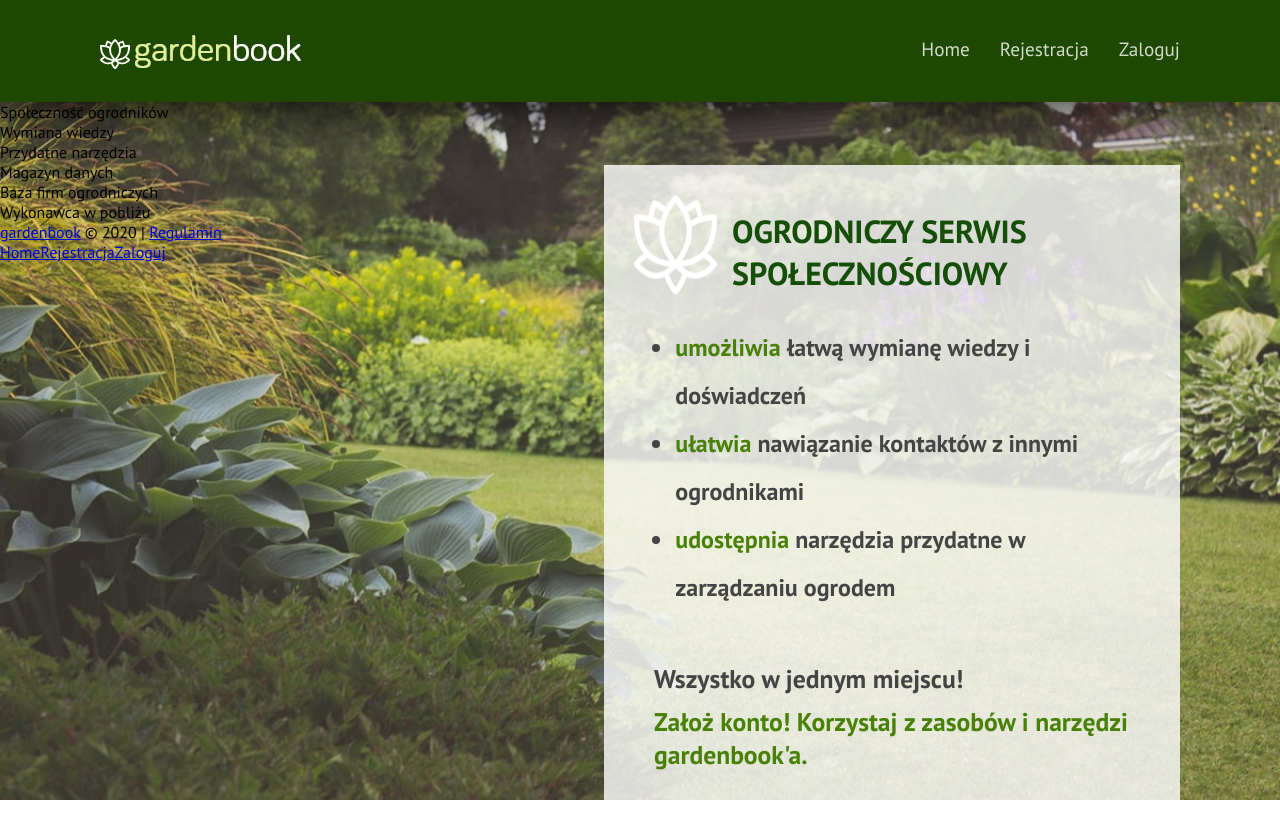
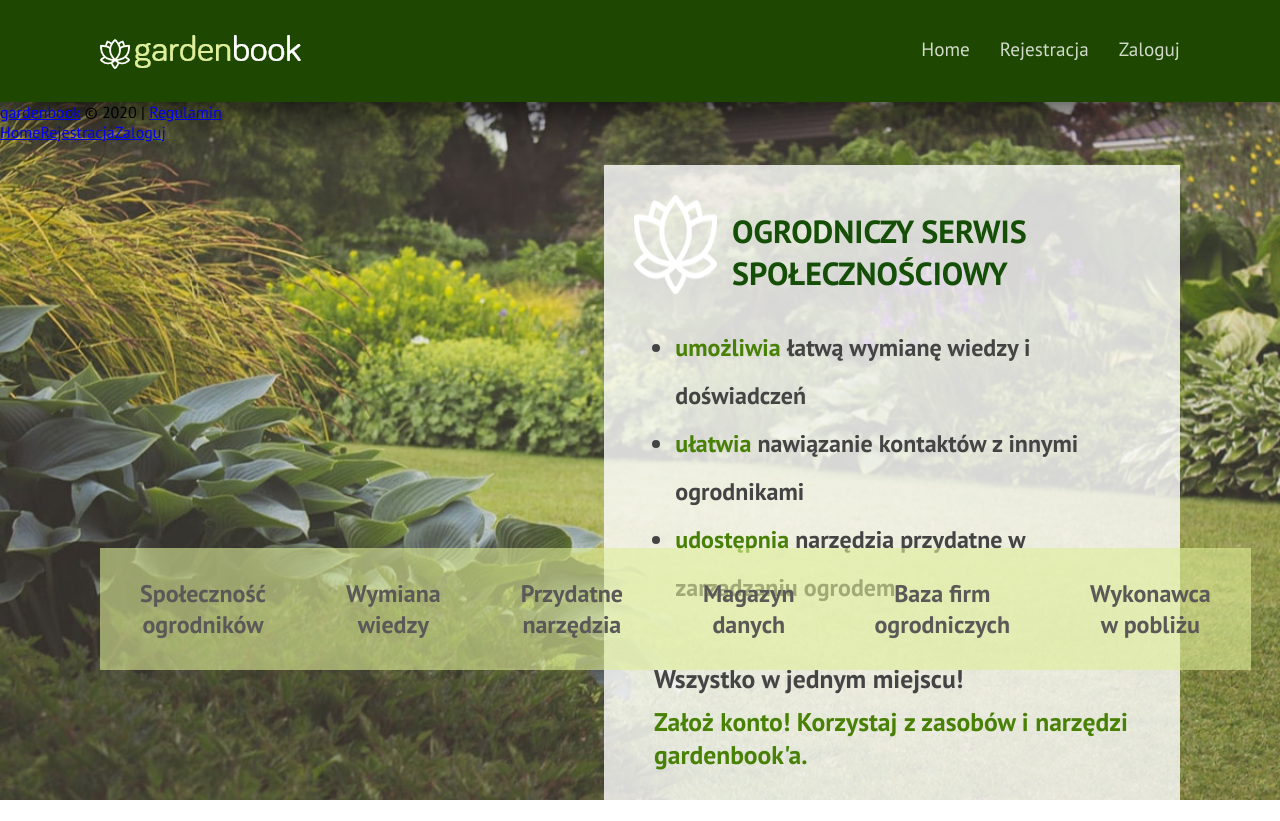
Before and after one commit to hajczek/gardenbook, a React (Create React App) app: page / in a window 1280 px wide. Built offline with nearby package versions, Linux system fonts and the light colour scheme.

Commit message:
Added styles for more-info box

```diff
--- a/src/App.scss
+++ b/src/App.scss
@@ -4,3 +4,4 @@
 @import "./assets/styles/_scss/page";
 @import "./assets/styles/_scss/header";
 @import "./assets/styles/_scss/info";
+@import "./assets/styles/_scss/moreInfo";
--- /dev/null
+++ b/src/assets/styles/_scss/_moreInfo.scss
@@ -0,0 +1,19 @@
+.more-info {
+  position: absolute;
+  bottom: 130px;
+  display: flex;
+  justify-content: space-between;
+  width: 100vw;
+  padding: 0 100px;
+
+  .title {
+    display: flex;
+    background-color: $limone-color-opacity-06;
+    font-size: 1.5rem;
+    color: $light-grey-color;
+    font-weight: bold;
+    width: 220px;
+    text-align: center;
+    padding: 30px 40px;
+  }
+}
--- a/src/assets/styles/_scss/_variables.scss
+++ b/src/assets/styles/_scss/_variables.scss
@@ -6,3 +6,4 @@ $light-green-color: #488106;
 $grey-color: #444444;
 $light-grey-color: #5b5858;
 $limone-color: #dfef9b;
+$limone-color-opacity-06: rgba(223, 239, 152, 0.6);
--- a/src/components/Page/MoreInfo.js
+++ b/src/components/Page/MoreInfo.js
@@ -3,12 +3,12 @@ import React from "react";
 const MoreInfo = () => {
   return (
     <div className="more-info">
-      <div className="tile1">Społeczność ogrodników</div>
-      <div className="tile2">Wymiana wiedzy</div>
-      <div className="tile3">Przydatne narzędzia</div>
-      <div className="tile4">Magazyn danych</div>
-      <div className="tile5">Baza firm ogrodniczych</div>
-      <div className="tile6">Wykonawca w pobliżu</div>
+      <div className="title">Społeczność ogrodników</div>
+      <div className="title">Wymiana wiedzy</div>
+      <div className="title">Przydatne narzędzia</div>
+      <div className="title">Magazyn danych</div>
+      <div className="title">Baza firm ogrodniczych</div>
+      <div className="title">Wykonawca w pobliżu</div>
     </div>
   );
 };
```
